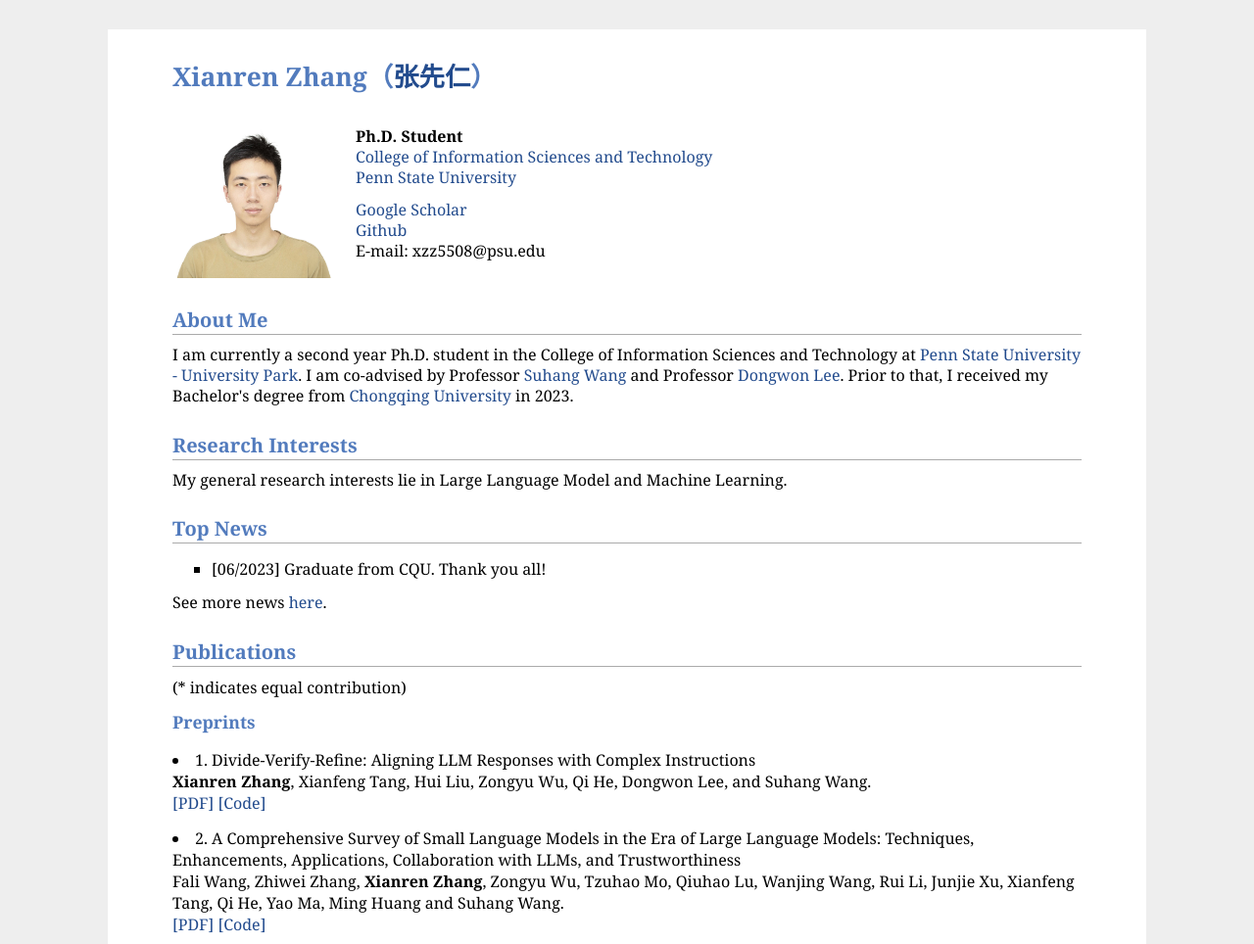
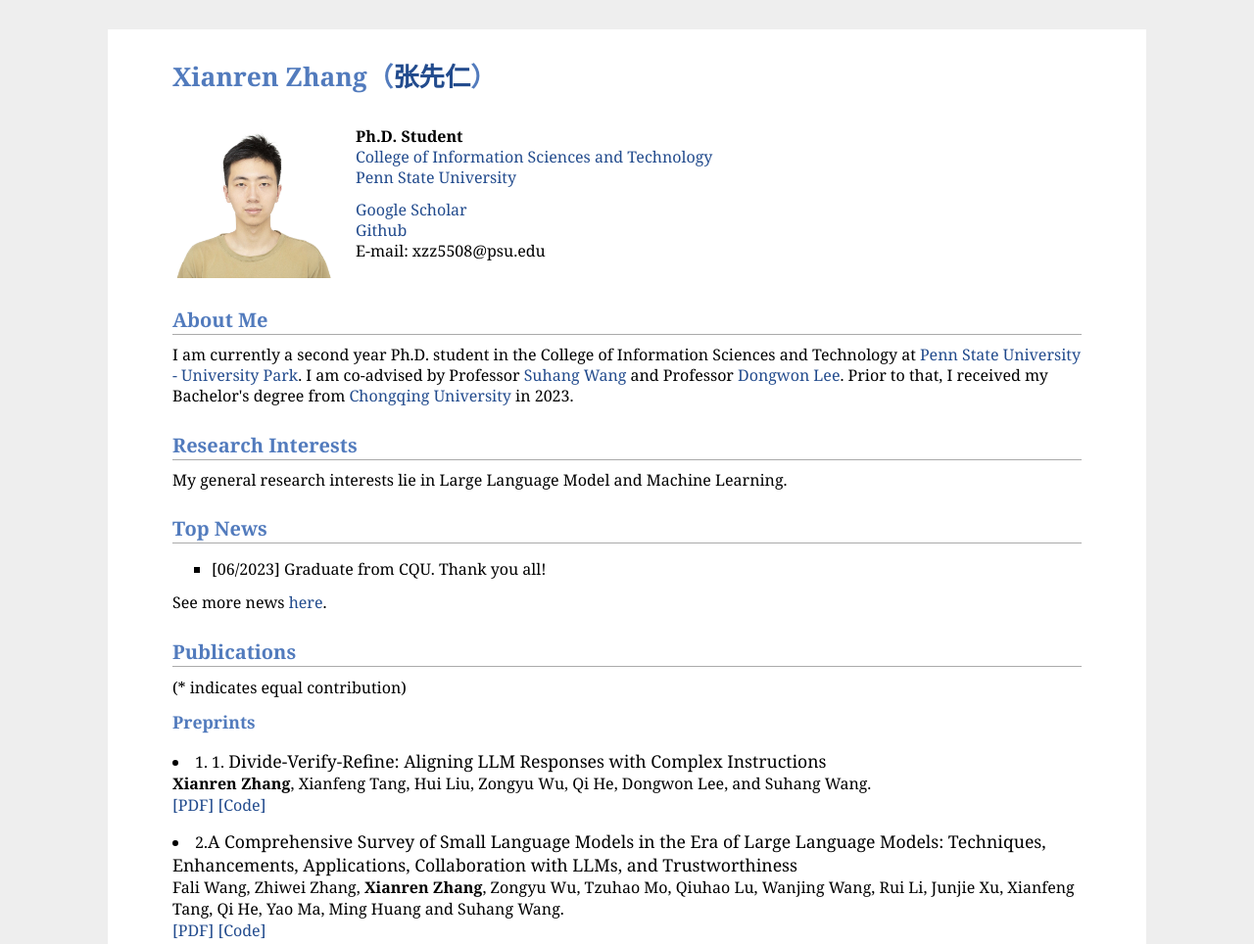
Before and after one commit to Zood123/Zood123.github.io, a plain HTML site: page index.html in a window 1280 px wide. Shown: the top 964 px of the page at 98% size. Drawn offline with Linux system fonts and the light colour scheme.

Commit message:
Update index.html

```diff
--- a/index.html
+++ b/index.html
@@ -98,14 +98,14 @@ See more news <a href="javascript:toggleNews('fullnews')">here</a>.
 <h3>Preprints</h3>
 
  <li>
-        1. Divide-Verify-Refine: Aligning LLM Responses with Complex Instructions<br>
+        1. 1. <span style="font-size: 1.1em;">Divide-Verify-Refine: Aligning LLM Responses with Complex Instructions</span><br>
 	<b>Xianren Zhang</b>, Xianfeng Tang, Hui Liu, Zongyu Wu, Qi He, Dongwon Lee, and Suhang Wang.<br>
         <a href="https://arxiv.org/abs/2410.12207" target=&ldquo;blank&rdquo;>[PDF]</a>
         <a href="https://anonymous.4open.science/r/CODE_ICLR2025-52CE/README.md" target=&ldquo;blank&rdquo;>[Code]</a>
     </li>
 
 	<li>
-        2. A Comprehensive Survey of Small Language Models in the Era of Large Language Models: Techniques, Enhancements, Applications, Collaboration with LLMs, and Trustworthiness<br>
+        2.<span style="font-size: 1.1em;">A Comprehensive Survey of Small Language Models in the Era of Large Language Models: Techniques, Enhancements, Applications, Collaboration with LLMs, and Trustworthiness</span><br>
 	Fali Wang, Zhiwei Zhang, <b>Xianren Zhang</b>, Zongyu Wu, Tzuhao Mo, Qiuhao Lu, Wanjing Wang, Rui Li, Junjie Xu, Xianfeng Tang, Qi He, Yao Ma, Ming Huang and Suhang Wang.<br>
         <a href=" " target=&ldquo;blank&rdquo;>[PDF]</a>
         <a href="https://github.com/FairyFali/SLMs-Survey" target=&ldquo;blank&rdquo;>[Code]</a>
```
